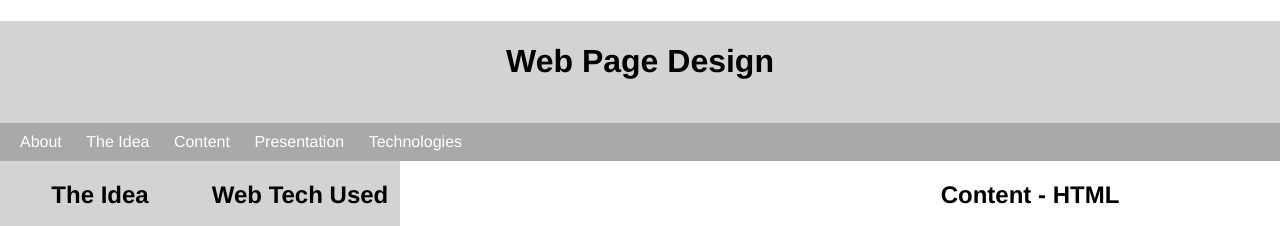
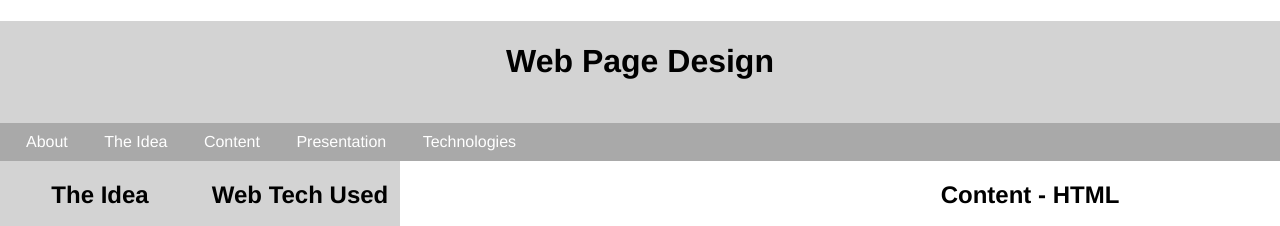
Before and after one commit to disha-grover/ISYS3004HTMLPage1, a plain HTML site: page index.html in a window 1280 px wide. Shown: the top 226 px of the page. Drawn offline with Linux system fonts and the light colour scheme.

Commit message:
last non working version

```diff
--- a/index.html
+++ b/index.html
@@ -30,13 +30,14 @@
     nav a{
       color: white;
       text-align: center;
-      padding: 10px 10px;
+      padding: 10px 16px;
       text-decoration: none;
     }
 
     nav a:hover{
       background-color: lightgray;
       color: black;
+      padding: 10px;
     }
 
     #featured {
```
